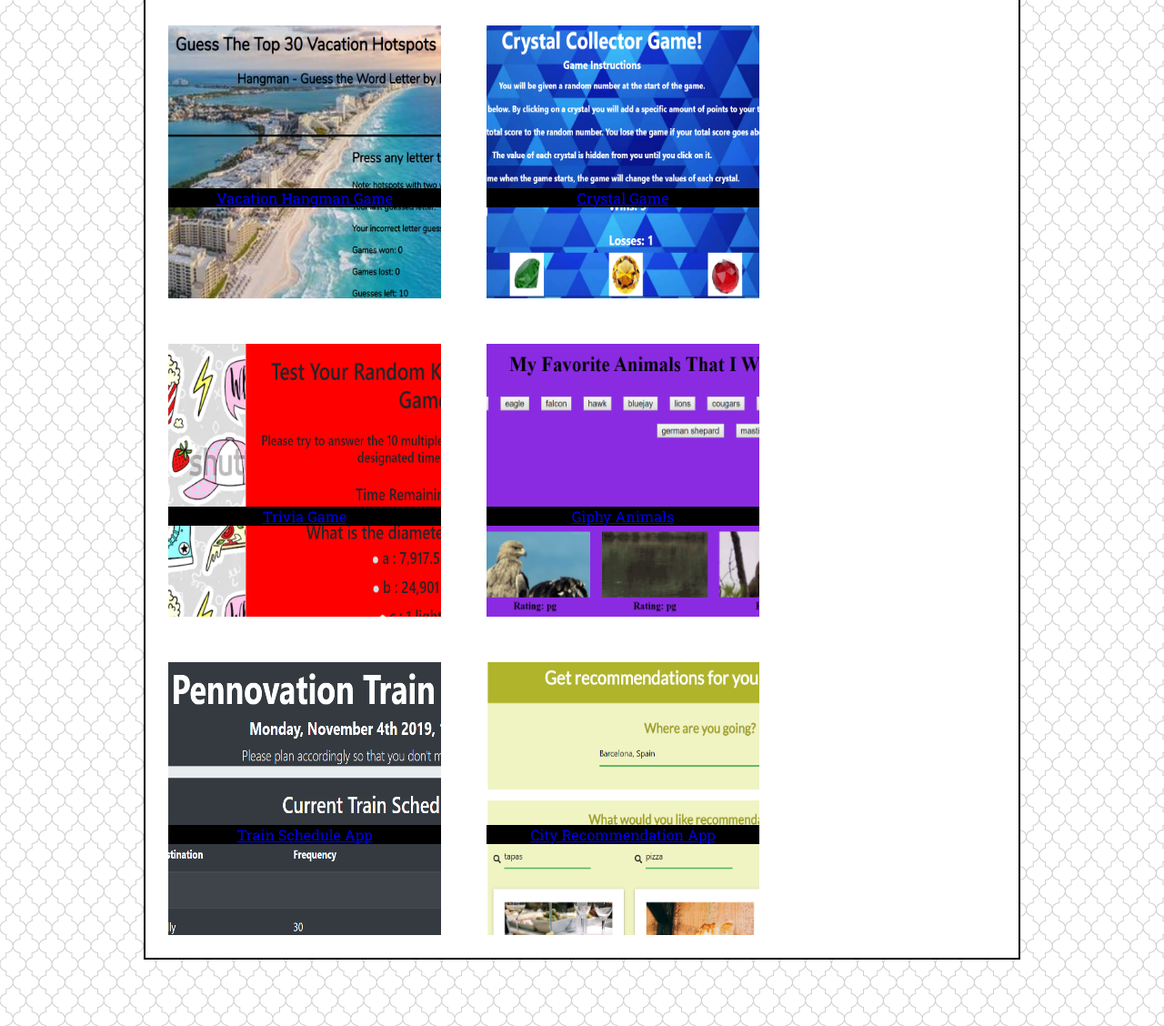
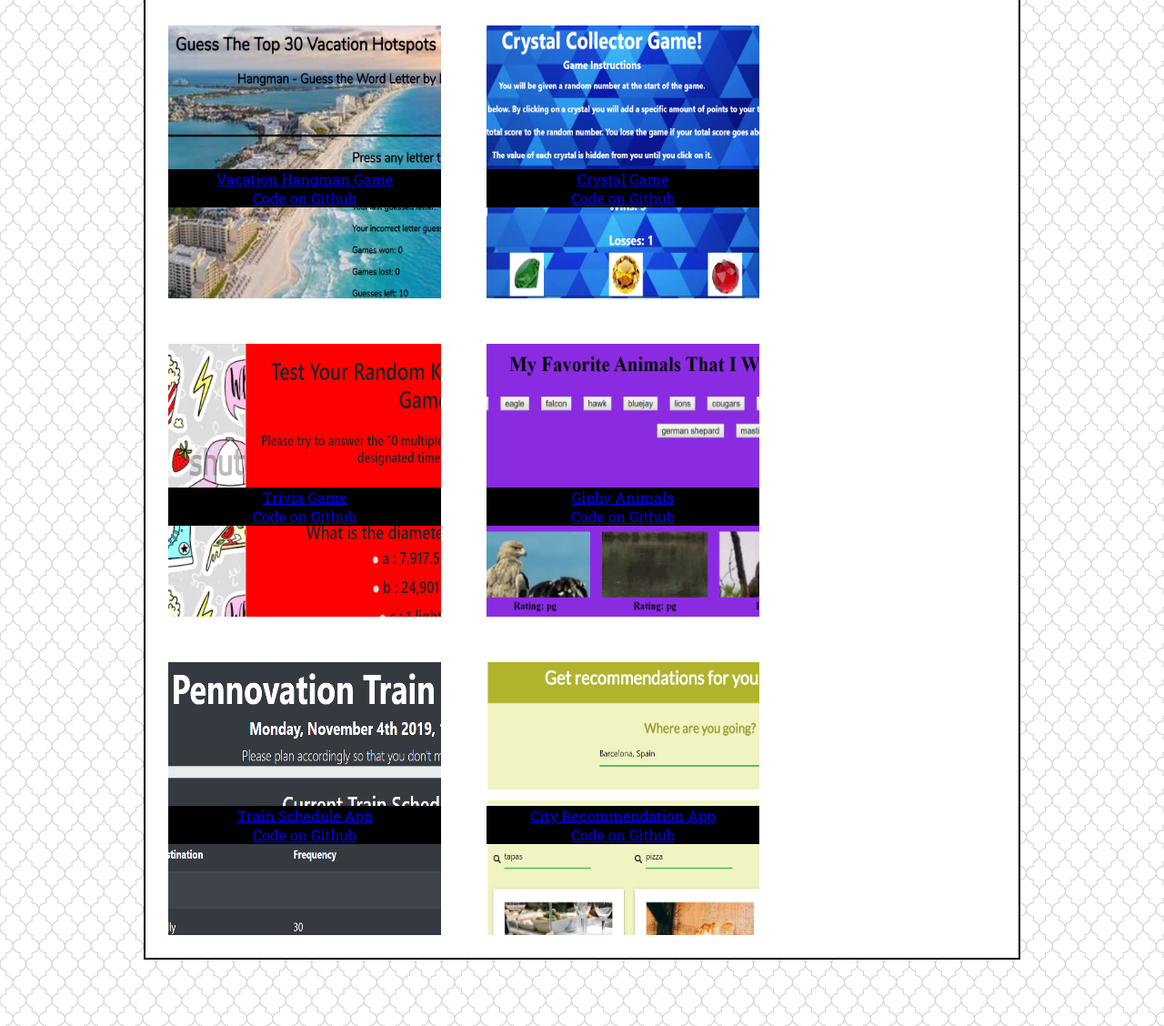
Before and after one commit to sahasra101/Ajay-Kiri-Portfolio, a plain HTML site: page portfolio.html in a window 1280 px wide. Shown: the part 219-1347 px from the top of the page at 91% size. Drawn offline with Linux system fonts and the light colour scheme.

Commit message:
added links to code on Github

```diff
--- a/portfolio.html
+++ b/portfolio.html
@@ -39,42 +39,48 @@
             <div class=portPics id="portPic0Div">
                 <img id="portPic0" src="assets/images/VacationHangman.png" alt="Pillars of Creation" style="max-width:300px;">
                 <div id="portPic0Descr">
-                        <a href="https://sahasra101.github.io/Word-Guess-Game/">Vacation Hangman Game</a>
+                        <a href="https://sahasra101.github.io/Word-Guess-Game/">Vacation Hangman Game</a> <br>
+                        <a href="https://github.com/sahasra101/Word-Guess-game">Code on Github</a>
                 </div>
             </div>
 
             <div class=portPics id="portPic1Div">
                 <img id="portPic1" src="assets/images/CrystalGame.png" alt="Crystal Game" style="max-width:300px;">
                 <div id="portPic1Descr">
-                        <a href="https://sahasra101.github.io/unit-4-game/">Crystal Game</a>
+                        <a href="https://sahasra101.github.io/unit-4-game/">Crystal Game</a> <br>
+                        <a href="https://github.com/sahasra101/unit-4-game">Code on Github</a>
                 </div>
             </div>
 
             <div class=portPics id="portPic2Div">
                 <img id="portPic2" src="assets/images/triviaGame.png" alt="The Trivia Game" style="max-width:300px;">
                 <div id="portPic2Descr">
-                        <a href="https://sahasra101.github.io/TriviaGame/">Trivia Game</a>
+                        <a href="https://sahasra101.github.io/TriviaGame/">Trivia Game</a> <br>
+                        <a href="https://github.com/sahasra101/TriviaGame">Code on Github</a>
                 </div>
             </div>
 
             <div class=portPics id="portPic3Div">
                 <img id="portPic3" src="assets/images/Giphy.png" alt="Giphy Animals App" style="max-width:300px;">
                 <div id="portPic3Descr">
-                    <a href="https://sahasra101.github.io/Giphy-Favorite-Animals-/">Giphy Animals</a>
+                    <a href="https://sahasra101.github.io/Giphy-Favorite-Animals-/">Giphy Animals</a> <br>
+                    <a href="https://github.com/sahasra101/Giphy-Favorite-Animals-">Code on Github</a>
                 </div>
             </div>
 
             <div class=portPics id="portPic4Div">
                 <img id="portPic4" src="assets/images/trainSchedule.png" alt="Train Schedule App" style="max-width:300px;">
                 <div id="portPic3Descr">
-                    <a href="https://sahasra101.github.io/TrainSchedule/">Train Schedule App</a>
+                    <a href="https://sahasra101.github.io/TrainSchedule/">Train Schedule App</a> <br>
+                    <a href="https://github.com/sahasra101/TrainSchedule">Code on Github</a>
                 </div>
             </div>
 
             <div class=portPics id="portPic5Div">
                 <img id="portPic5" src="assets/images/cityRecApp.png" alt="City Recommendation App" style="max-width:300px;">
                 <div id="portPic3Descr">
-                    <a href="https://sahasra101.github.io/Project1/">City Recommendation App</a>
+                    <a href="https://sahasra101.github.io/Project1/">City Recommendation App</a> <br>
+                    <a href="https://github.com/sahasra101/Project1">Code on Github</a>
                 </div>
             </div>
         </div>
```
